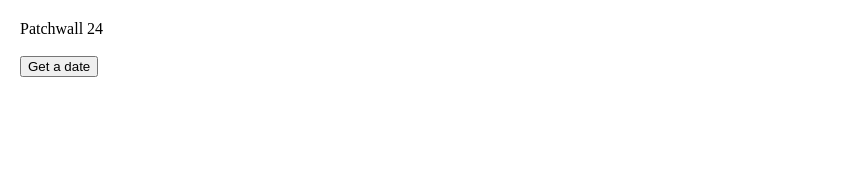
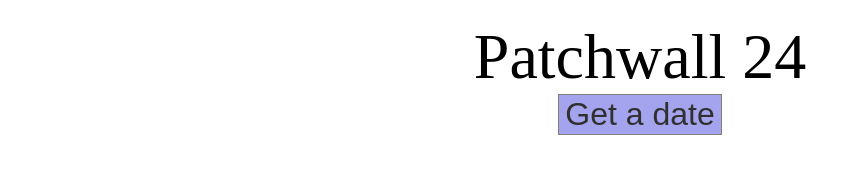
Before and after one commit to Pharylon/pharylon.github.io, a plain HTML site: page birthday/index.html in a window 1280 px wide. Shown: the whole page, without its empty margins (0-849 px from the left). Drawn offline with Linux system fonts and the light colour scheme.

Commit message:
FOnt fixes

```diff
--- /dev/null
+++ b/birthday/index.css
@@ -0,0 +1,15 @@
+body{
+  margin-top: 20px;
+  text-align: center;
+}
+
+#date{
+  font-size: 4em;
+}
+
+button{
+  font-size: 2em;
+  border: 1px solid grey;
+  background-color: rgb(163, 163, 238);
+  color: rgb(49, 48, 48);
+}
--- a/birthday/index.html
+++ b/birthday/index.html
@@ -4,9 +4,10 @@
     <meta charset="UTF-8">
     <title>Random Greyhawk Date</title>
     <script type="text/javascript" src="./index.js"></script>
+    <link rel="stylesheet" href="./index.css">
   </head>
-  <body style="margin: 20px;">
-    <div id="date"></div><br/>
+  <body>
+    <div id="date">test</div>
     <button onclick="getRandomDate()">Get a date</button>
   </body>
 </html>
--- a/birthday/index.js
+++ b/birthday/index.js
@@ -1,20 +1,20 @@
 const months = [
-  "Needfest",
-  "Fireseek",
-  "Readying",
-  "Coldeven",
-  "Planting",
-  "Growfest",
-  "Flocktime",
-  "Wealsun",
-  "Richfest",
-  "Reaping",
-  "Goodmonth",
-  "Harvester",
-  "Brewfest",
-  "Patchwall",
-  "Ready'reat",
-  "Sunsebb"
+  {name: "Needfest", days: 7},
+  {name: "Fireseek", days: 28},
+  {name: "Readying", days: 28},
+  {name: "Coldeven", days: 28},
+  {name: "Growfest", days: 7},
+  {name: "Planting", days: 28},
+  {name: "Flocktime", days: 28},
+  {name: "Wealsun", days: 28},
+  {name: "Richfest", days: 7},
+  {name: "Reaping", days: 28},
+  {name: "Goodmonth", days: 28},
+  {name: "Harvester", days: 28},
+  {name: "Brewfest", days: 7},
+  {name: "Patchwall", days: 28},
+  {name: "Ready'reat", days: 28},
+  {name: "Sunsebb", days: 28},
 ]
 
 document.addEventListener("DOMContentLoaded", getRandomDate);
@@ -22,7 +22,7 @@ document.addEventListener("DOMContentLoaded", getRandomDate);
 function getRandomDate(){
   const monthIndex = getRandomInt(0, 16);
   console.log(monthIndex);
-  const randomMonth = months[monthIndex];
+  const randomMonth = months[monthIndex].name;
   const date = getDateOfMonth(randomMonth);
   document.getElementById("date").innerText = (randomMonth + " " + date);
 }
```
